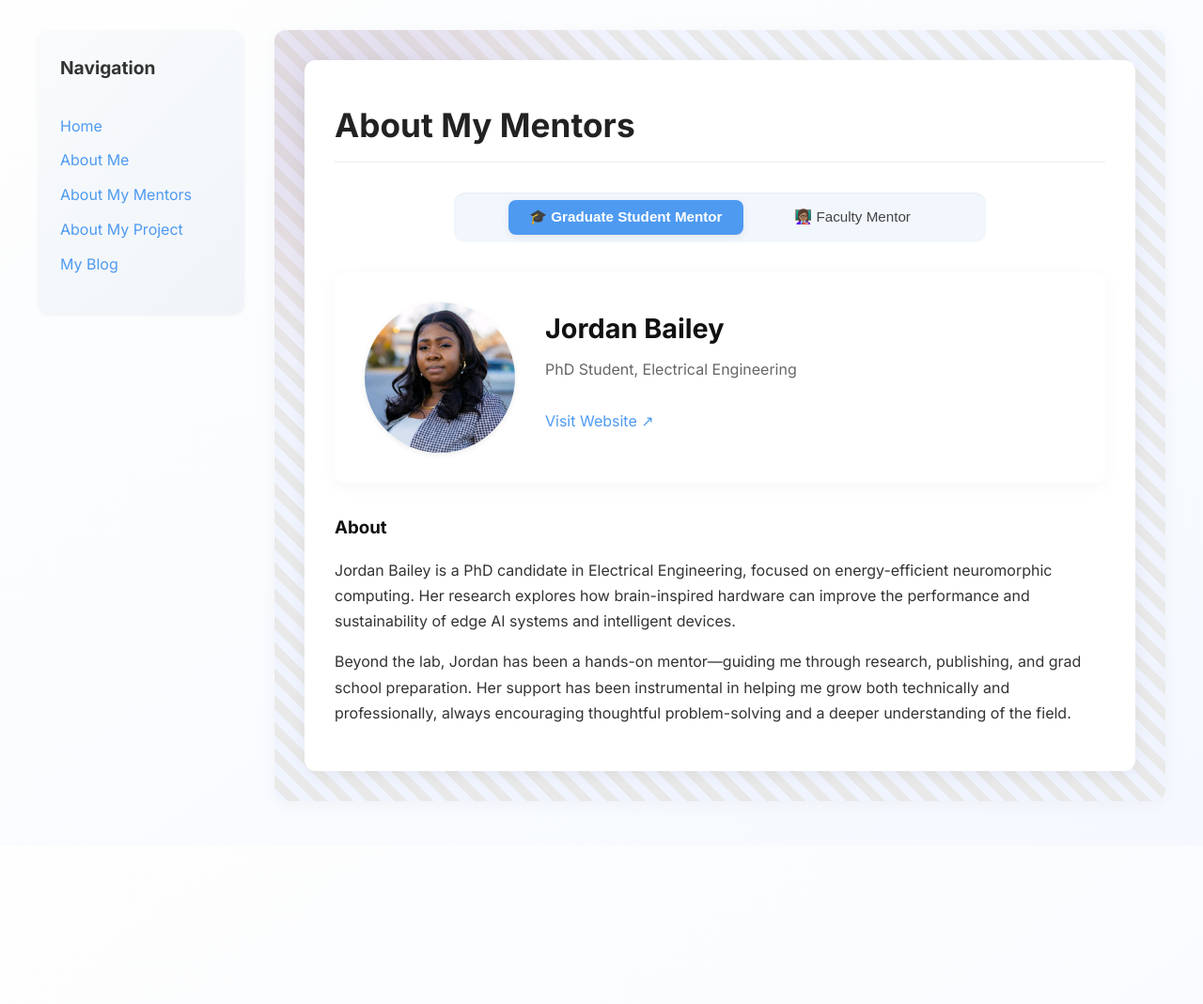
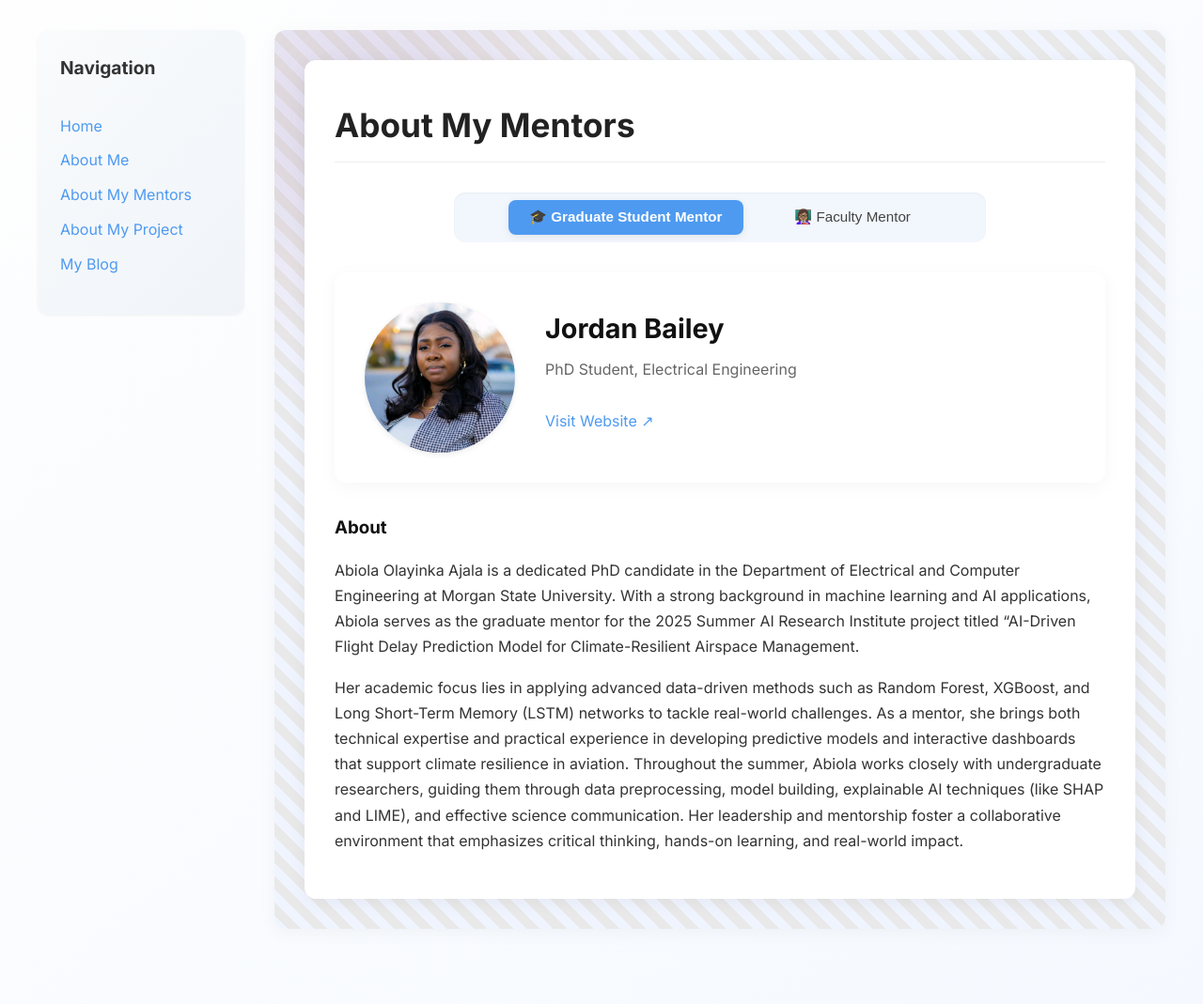
Before and after one commit to Tataj1/Tataj1.github.io, a Jekyll site: the page built from pages/about-my-mentor.md, in a window 1280 px wide. Shown: the whole page at 94% size. Built offline with Jekyll 4.4.1, drawn with Linux system fonts in a browser that asks for light colours; before the commit the page ends 900 px from its top, so only the background shows below that.

Commit message:
Update about-my-mentor.md

```diff
--- a/pages/about-my-mentor.md
+++ b/pages/about-my-mentor.md
@@ -9,9 +9,9 @@ graduate_mentor:
   image: /assets/images/graduate-student-mentor.jpg
   website: https://gradmentor.example.com
   bio: |
-    Jordan Bailey is a PhD candidate in Electrical Engineering, focused on energy-efficient neuromorphic computing. Her research explores how brain-inspired hardware can improve the performance and sustainability of edge AI systems and intelligent devices.
+    Abiola Olayinka Ajala is a dedicated PhD candidate in the Department of Electrical and Computer Engineering at Morgan State University. With a strong background in machine learning and AI applications, Abiola serves as the graduate mentor for the 2025 Summer AI Research Institute project titled "AI-Driven Flight Delay Prediction Model for Climate-Resilient Airspace Management.
 
-    Beyond the lab, Jordan has been a hands-on mentor—guiding me through research, publishing, and grad school preparation. Her support has been instrumental in helping me grow both technically and professionally, always encouraging thoughtful problem-solving and a deeper understanding of the field.
+    Her academic focus lies in applying advanced data-driven methods such as Random Forest, XGBoost, and Long Short-Term Memory (LSTM) networks to tackle real-world challenges. As a mentor, she brings both technical expertise and practical experience in developing predictive models and interactive dashboards that support climate resilience in aviation. Throughout the summer, Abiola works closely with undergraduate researchers, guiding them through data preprocessing, model building, explainable AI techniques (like SHAP and LIME), and effective science communication. Her leadership and mentorship foster a collaborative environment that emphasizes critical thinking, hands-on learning, and real-world impact.
 
 faculty_mentor:
   name: Dr. Elijah Freeman
```
